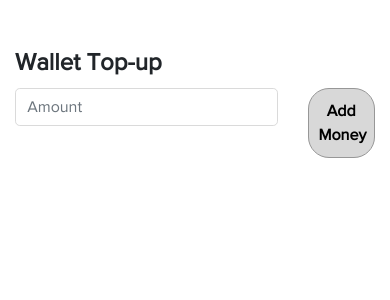
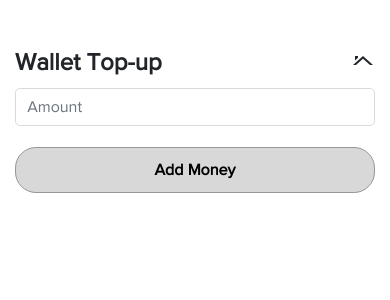
Before and after one commit to naveen003/bootcamp, a React (Create React App) app in the folder react/complete/: page /topup in a window 390 px wide. Shown: the top 300 px of the page. Built offline with nearby package versions, Linux system fonts and the light colour scheme.

Commit message:
UI Alignment issues

```diff
--- a/react/complete/src/App.css
+++ b/react/complete/src/App.css
@@ -233,8 +233,9 @@ color: red
   display: block;
 }
 .cardDetails li .cardType img{
-  width: 100%;
+  width: 30%;
   max-width: 100%;
+  float: right;
 }
 
 
@@ -307,3 +308,24 @@ color: red
 .cussorpointer{
   cursor: pointer !important;
 }
+.CloseIcon{
+  font-size: 24px;
+    position: relative;
+    top: -5px;
+    cursor: pointer;
+}
+
+@media(min-width: 320px) and (max-width: 767px){
+  .loginOut button{
+    margin-bottom: 20px;
+  }
+  .cardDetails li .cardType img {
+      width: 100%;
+      max-width: 100%;
+      float: right;
+      display: block;
+  }
+  .cardDetails .form-group{
+    margin-top: 20px;
+  }
+}
--- a/react/complete/src/pages/Home/Home.module.css
+++ b/react/complete/src/pages/Home/Home.module.css
@@ -140,17 +140,21 @@
     height: 50px;
     }
     .dashboardRightContent .top span {
-      width: 50px;
-      height: 50px;
-      font-size: 18px;
-      padding: 12px 0 0 0;
-      font-weight: bold;
+        width: 60px;
+        height: 60px;
+        font-size: 26px;
+        padding: 12px 0 0 0;
+        font-weight: bold;
       }
       .dashboardRightContent .circleOut {
         padding: 0 10px;
     }
     .dashboardRightContent .circleOut h6 {
-    font-size: 12px;
+        font-size: 14px;
+        word-break: break-all;
+    }
+    .dashboardLeftContent{
+        padding: 3rem 0;
     }
     .dashboardRightContent h4 {
     padding: 40px 0;
--- a/react/complete/src/pages/Paymentoption/Paymentoption.js
+++ b/react/complete/src/pages/Paymentoption/Paymentoption.js
@@ -107,20 +107,19 @@ class Paymentoption extends React.Component{
               this.state.CardDetails.map((item,index)=>(
                 <li key={index}>
                     <div className="row">
-                        <div className="col-md-1">
+                        <div className="col-1">
                             <input onChange={()=>this.radioSelected(item,index)} type="radio" name="common-radio-name" id={"radio-" + index} className="radio-button" />
                             <label htmlFor={"radio-" + index} className="radio-button-click-target">
                                 <span className="radio-button-circle"></span>
                             </label>
                         </div>
-                        <div className="col-md-4">
-                            <h4>{item.bankname}<small style={{"display":(item.iscard ? "" : "none")}}>{item.cardnumber}</small></h4>
-                        </div>
-                        <div className="col-md-1" style={{"display":(item.iscard   ? "" : "none")}}>
-                            <i className="cardType"><img src={item.cardtype === "master" ? MasterCard : VisaCard}/></i>
-                        </div>
-                        <div className="col-md-6" style={{"display":(item.iscard && item.selected ? "" : "none")}}>
+                        <div className="col-6">
                             <div className="row">
+                              <div className="col-md-4">
+                              <h4>{item.bankname}<small style={{"display":(item.iscard ? "" : "none")}}>{item.cardnumber}</small></h4>
+                              </div>
+                              <div className="col-md-8" style={{"display":(item.iscard && item.selected ? "" : "none")}}>
+                              <div className="row"  >
                                 <div className="col-md-6">
                                 <TextInput
                                       type="number"
@@ -142,7 +141,17 @@ class Paymentoption extends React.Component{
                                     onClick={()=>this.addMoneytoWallet(index)}/>
                                 </div>
                             </div>
+                                </div>
+                            </div>
+
+
                         </div>
+                        <div className="col-4" style={{"display":(item.iscard   ? "" : "none")}}>
+                            <i className="cardType"><img src={item.cardtype === "master" ? MasterCard : VisaCard}/></i>
+                        </div>
+
+
+
                     </div>
                 </li>
 
--- a/react/complete/src/pages/Topup/Topup.js
+++ b/react/complete/src/pages/Topup/Topup.js
@@ -57,9 +57,17 @@ class Topup extends React.Component{
     return(
       <div className="container">
         <div className="walletTopUpOut">
-        <Header value="Wallet Top-up" inputtype="h2" />
+          <div className="row">
+            <div className="col-10">
+              <Header value="Wallet Top-up" inputtype="h2" />
+            </div>
+            <div className="col-2 text-right">
+              <i className="mdi mdi-close CloseIcon"></i>
+            </div>
+          </div>
+
             <div className="row">
-                <div className="col-9">
+                <div className="col-md-9">
                 <TextInput
                   className="form-control"
                   type="text"
@@ -72,7 +80,7 @@ class Topup extends React.Component{
                   errormessage={validation.amount.message}
                 />
                 </div>
-                <div className="col-3">
+                <div className="col-md-3">
                     <Button
                     name="btnaddmoey"
                     type="button"
```
